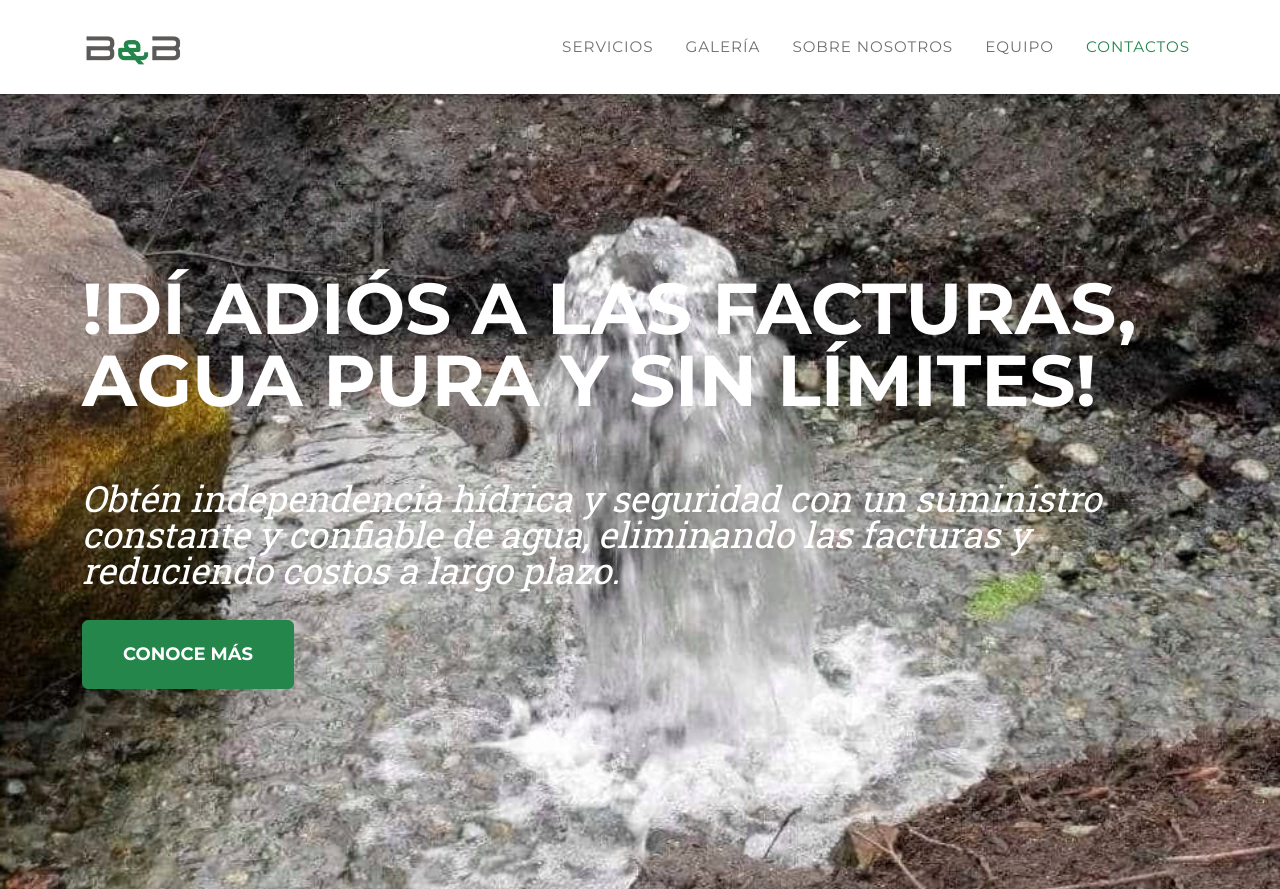
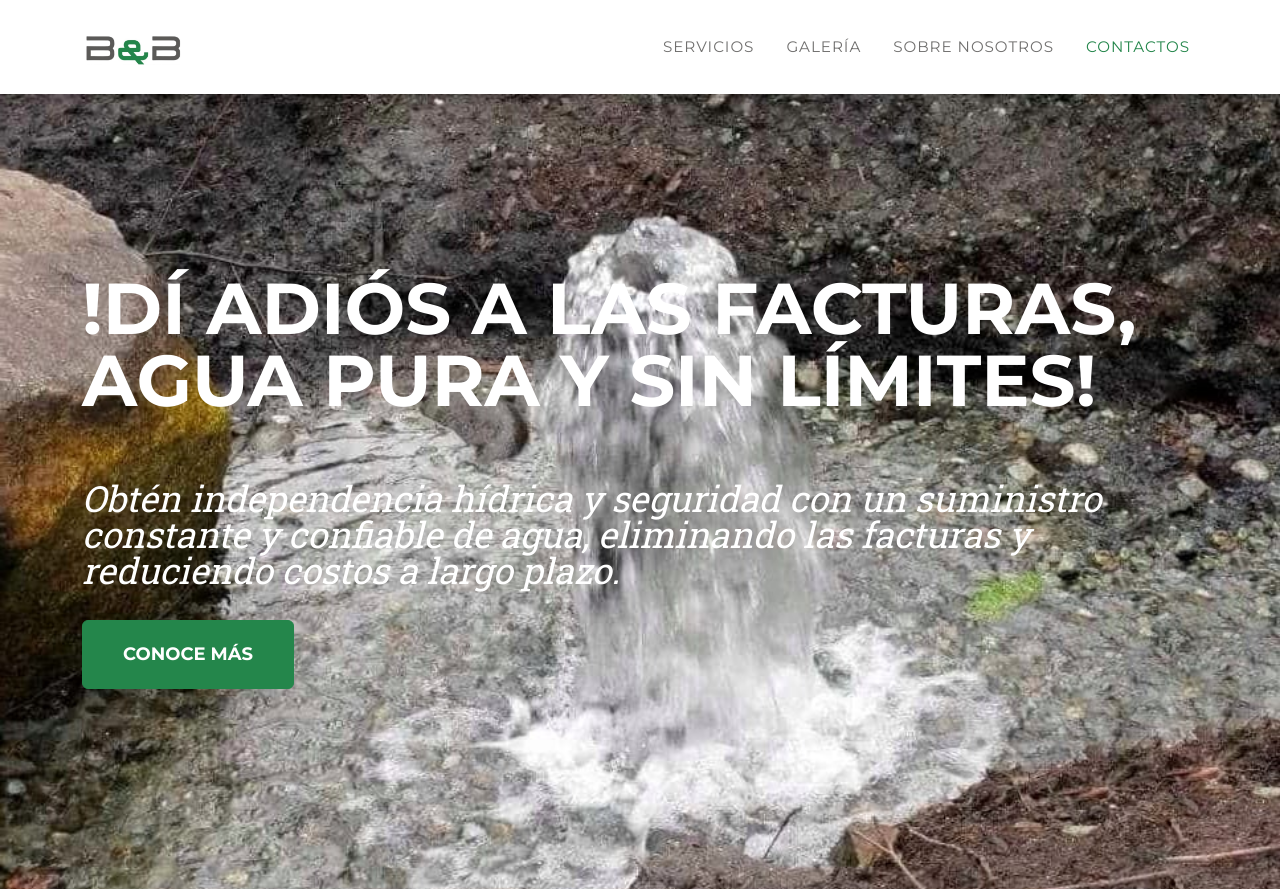
Before and after one commit to djsabando/B-B_perforaciones, a plain HTML site: page index.html in a window 1280 px wide. Shown: the top 889 px of the page. Drawn offline with nearby package versions, Linux system fonts and the light colour scheme.

Commit message:
Update-Probando

```diff
--- a/index.html
+++ b/index.html
@@ -30,7 +30,7 @@
                         <li class="nav-item"><a class="nav-link" href="#services">Servicios</a></li>
                         <li class="nav-item"><a class="nav-link" href="#portfolio">Galería</a></li>
                         <li class="nav-item"><a class="nav-link" href="#about">Sobre Nosotros</a></li>
-                        <li class="nav-item"><a class="nav-link" href="#team">Equipo</a></li>
+                        <!-- <li class="nav-item"><a class="nav-link" href="#team">Equipo</a></li> -->
                         <li class="nav-item"><a class="nav-link" href="#contact">Contactos</a></li>
                     </ul>
                 </div>
```
